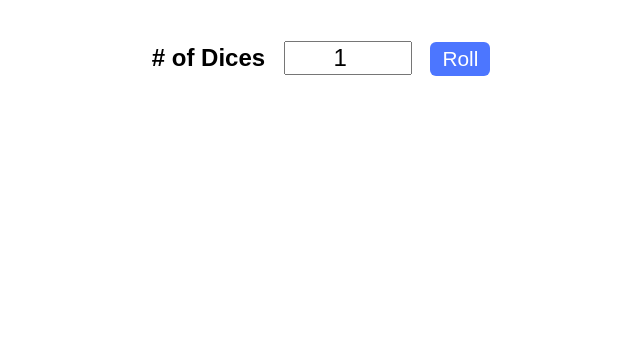
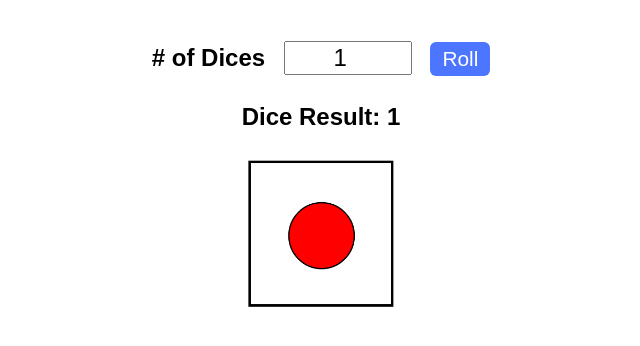
Before and after one commit to adnan-manik/Dice-Roller, a plain HTML site: page DiceRoller/index.html in a window 1280 px wide. Both pictures are taken after a click on the button "Roll". Shown: the part 90-436 px from the top of the page, without its empty margins (319-959 px from the left). Drawn offline with Linux system fonts and the light colour scheme.

Commit message:
added pictures of dices

```diff
--- a/DiceRoller/app.js
+++ b/DiceRoller/app.js
@@ -10,5 +10,7 @@ function rollDice() {
        values.push(value);
        diceImgs.push(`<img src="images/${value}.png" >`)
     }
-     console.log(values);
+
+    result.textContent= `Dice Result: ${values.join(", ")}`;
+    resultImgs.innerHTML= diceImgs.join('');
 }
--- a/DiceRoller/index.html
+++ b/DiceRoller/index.html
@@ -6,8 +6,7 @@
     <meta name="viewport" content="width=device-width, initial-scale=1.0">
     <title>Dice Roller</title>
     <link rel="stylesheet" href="style.css">
-    <script src="app.js">
-    </script>
+    <script src="app.js"></script>
 </head>
 
 <body>
@@ -18,7 +17,6 @@
         <button type="submit" id="submitBtn" onclick="rollDice()">Roll</button>
         <div id="result"> </div>
         <div id="resultImgs"></div>
-        <img src="" alt="">
     </div>
 </body>
 
--- a/DiceRoller/style.css
+++ b/DiceRoller/style.css
@@ -25,3 +25,22 @@
     background-color: hsl(226, 100%, 65%);
     border-radius: 6px;
 }
+
+#submitBtn:hover{
+    background-color: hsl(226, 100%, 75%);
+}
+#submitBtn:active{
+    background-color: hsl(226, 100%, 55%);
+}
+
+#result{
+    margin: 16px;
+    font-family: Arial, Helvetica, sans-serif;
+    font-weight: bold;
+}
+
+#resultImgs img{
+    margin: 12px;
+    width: 150px;
+    height: 150px;
+}
```
